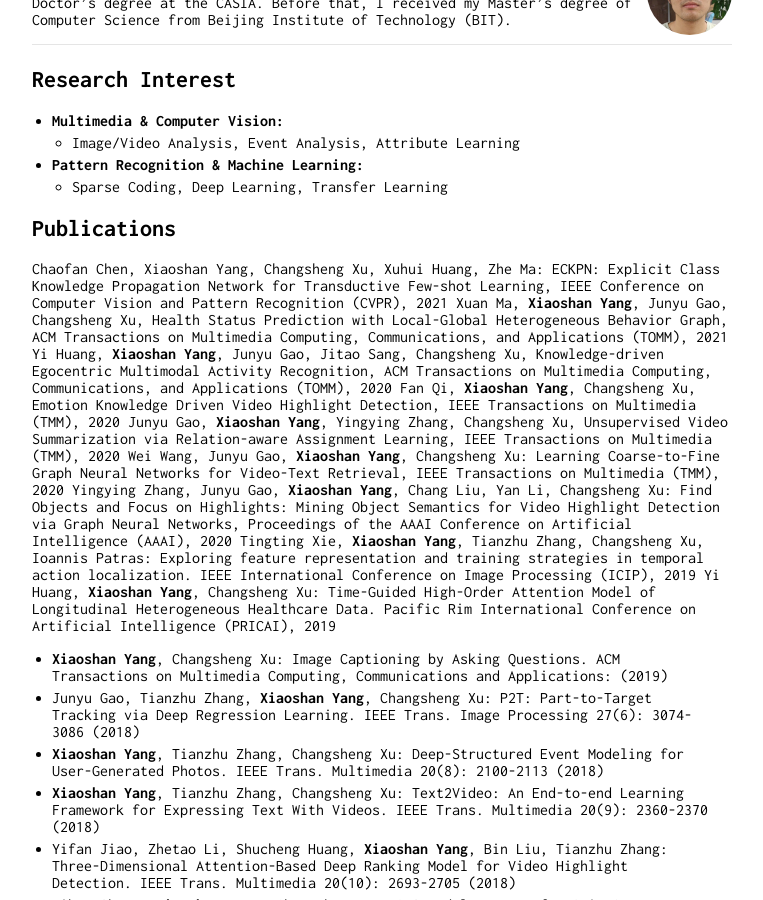
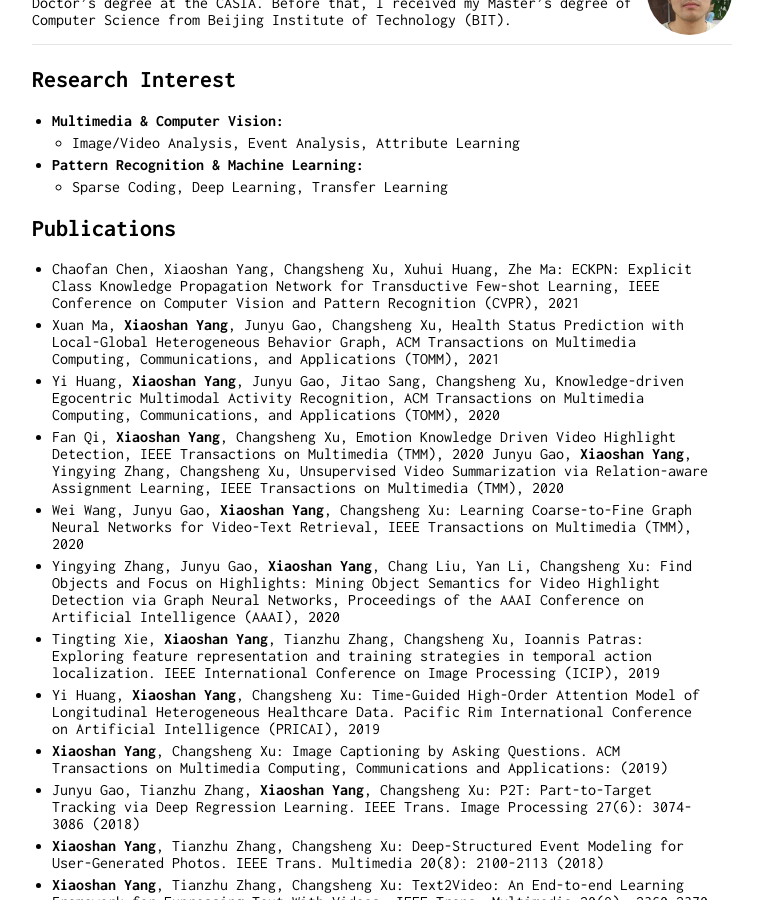
Before and after one commit to YangXS/yangxs.github.io, a Jekyll site: the page built from index.md, in a window 1280 px wide and 900 px high, scrolled down 316 px. Shown: the whole window, without its empty margins (258-1021 px from the left). Built offline with Jekyll 4.4.1, drawn with Linux system fonts in a browser that asks for light colours; our own code applies the rules of GitHub Pages for plain Markdown files.

```diff
--- a/index.md
+++ b/index.md
@@ -18,15 +18,15 @@ I am an Associate Researcher at National Lab of Pattern Recognition, Institute o
   + <font size="3">Sparse Coding, Deep Learning, Transfer Learning</font>
 
 ## Publications
-Chaofan Chen, Xiaoshan Yang, Changsheng Xu, Xuhui Huang, Zhe Ma: ECKPN: Explicit Class Knowledge Propagation Network for Transductive Few-shot Learning, IEEE Conference on Computer Vision and Pattern Recognition (CVPR), 2021
-Xuan Ma, **Xiaoshan Yang**, Junyu Gao, Changsheng Xu, Health Status Prediction with Local-Global Heterogeneous Behavior Graph, ACM Transactions on Multimedia Computing, Communications, and Applications (TOMM), 2021
-Yi Huang, **Xiaoshan Yang**, Junyu Gao, Jitao Sang, Changsheng Xu, Knowledge-driven Egocentric Multimodal Activity Recognition, ACM Transactions on Multimedia Computing, Communications, and Applications (TOMM), 2020
-Fan Qi, **Xiaoshan Yang**, Changsheng Xu, Emotion Knowledge Driven Video Highlight Detection, IEEE Transactions on Multimedia (TMM), 2020
+* Chaofan Chen, Xiaoshan Yang, Changsheng Xu, Xuhui Huang, Zhe Ma: ECKPN: Explicit Class Knowledge Propagation Network for Transductive Few-shot Learning, IEEE Conference on Computer Vision and Pattern Recognition (CVPR), 2021
+* Xuan Ma, **Xiaoshan Yang**, Junyu Gao, Changsheng Xu, Health Status Prediction with Local-Global Heterogeneous Behavior Graph, ACM Transactions on Multimedia Computing, Communications, and Applications (TOMM), 2021
+* Yi Huang, **Xiaoshan Yang**, Junyu Gao, Jitao Sang, Changsheng Xu, Knowledge-driven Egocentric Multimodal Activity Recognition, ACM Transactions on Multimedia Computing, Communications, and Applications (TOMM), 2020
+* Fan Qi, **Xiaoshan Yang**, Changsheng Xu, Emotion Knowledge Driven Video Highlight Detection, IEEE Transactions on Multimedia (TMM), 2020
 Junyu Gao, **Xiaoshan Yang**, Yingying Zhang, Changsheng Xu, Unsupervised Video Summarization via Relation-aware Assignment Learning, IEEE Transactions on Multimedia (TMM), 2020
-Wei Wang, Junyu Gao, **Xiaoshan Yang**, Changsheng Xu: Learning Coarse-to-Fine Graph Neural Networks for Video-Text Retrieval, IEEE Transactions on Multimedia (TMM), 2020
-Yingying Zhang, Junyu Gao, **Xiaoshan Yang**, Chang Liu, Yan Li, Changsheng Xu: Find Objects and Focus on Highlights: Mining Object Semantics for Video Highlight Detection via Graph Neural Networks, Proceedings of the AAAI Conference on Artificial Intelligence (AAAI), 2020
-Tingting Xie, **Xiaoshan Yang**, Tianzhu Zhang, Changsheng Xu, Ioannis Patras: Exploring feature representation and training strategies in temporal action localization. IEEE International Conference on Image Processing (ICIP), 2019
-Yi Huang, **Xiaoshan Yang**, Changsheng Xu: Time-Guided High-Order Attention Model of Longitudinal Heterogeneous Healthcare Data. Pacific Rim International Conference on Artificial Intelligence (PRICAI), 2019
+* Wei Wang, Junyu Gao, **Xiaoshan Yang**, Changsheng Xu: Learning Coarse-to-Fine Graph Neural Networks for Video-Text Retrieval, IEEE Transactions on Multimedia (TMM), 2020
+* Yingying Zhang, Junyu Gao, **Xiaoshan Yang**, Chang Liu, Yan Li, Changsheng Xu: Find Objects and Focus on Highlights: Mining Object Semantics for Video Highlight Detection via Graph Neural Networks, Proceedings of the AAAI Conference on Artificial Intelligence (AAAI), 2020
+* Tingting Xie, **Xiaoshan Yang**, Tianzhu Zhang, Changsheng Xu, Ioannis Patras: Exploring feature representation and training strategies in temporal action localization. IEEE International Conference on Image Processing (ICIP), 2019
+* Yi Huang, **Xiaoshan Yang**, Changsheng Xu: Time-Guided High-Order Attention Model of Longitudinal Heterogeneous Healthcare Data. Pacific Rim International Conference on Artificial Intelligence (PRICAI), 2019
 * **Xiaoshan Yang**, Changsheng Xu: Image Captioning by Asking Questions. ACM Transactions on Multimedia Computing, Communications and Applications: (2019)
 * Junyu Gao, Tianzhu Zhang, **Xiaoshan Yang**, Changsheng Xu: P2T: Part-to-Target Tracking via Deep Regression Learning. IEEE Trans. Image Processing 27(6): 3074-3086 (2018)
 * **Xiaoshan Yang**, Tianzhu Zhang, Changsheng Xu: Deep-Structured Event Modeling for User-Generated Photos. IEEE Trans. Multimedia 20(8): 2100-2113 (2018)
```
